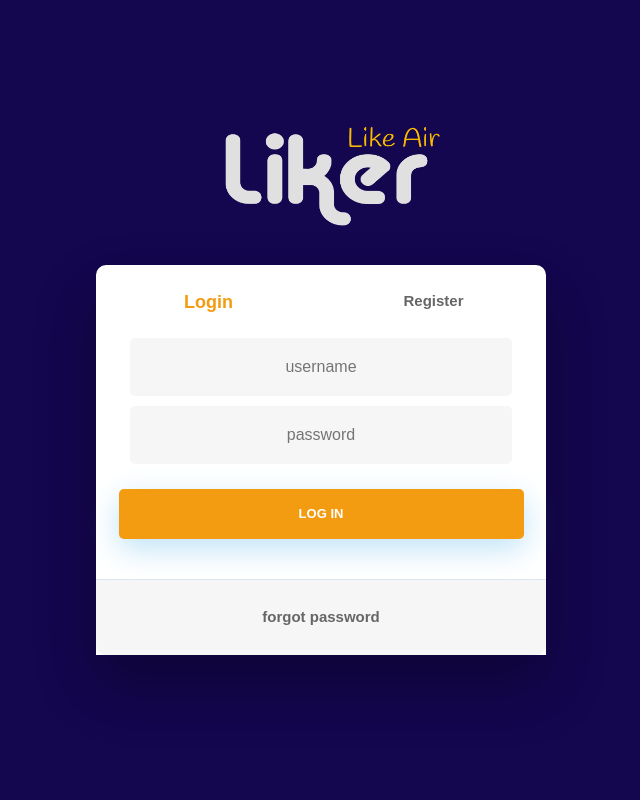
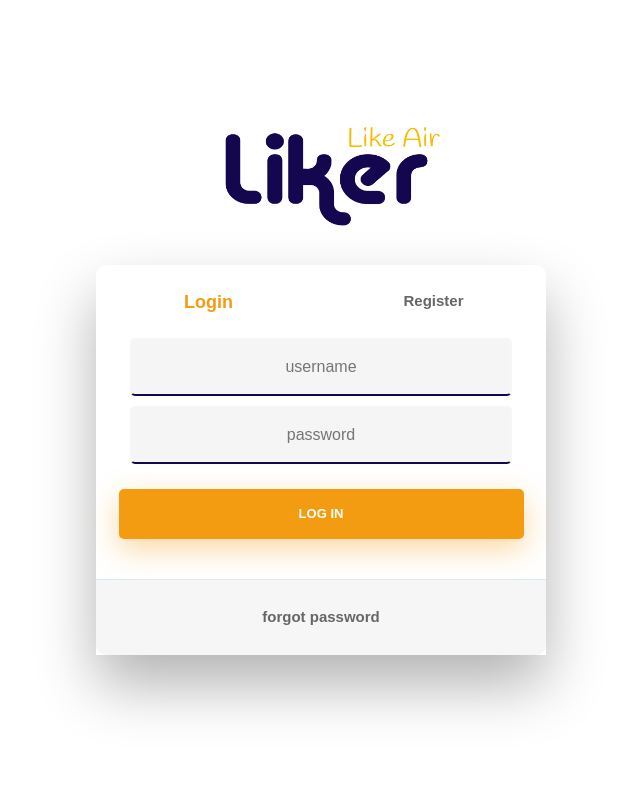
Before and after one commit to ShyFriends/LIKER, a PHP site: template app/templates/signup.twig in a window 1280 px wide. Shown: the whole page, without its empty margins (319-959 px from the left). Run offline with PHP 8.4, Linux system fonts and the light colour scheme; the template is opened without the code that fills it, so the values that code supplies are empty; some libraries are stand-ins or nearby versions.

Commit message:
modified CSS on home, signup page

```diff
--- a/app/templates/signup.twig
+++ b/app/templates/signup.twig
@@ -41,7 +41,7 @@
 
     .wrapper {
       display: flex;
-      background-color: #14064f;
+      background-color: white;
       align-items: center;
       flex-direction: column;
       justify-content: center;
@@ -146,7 +146,7 @@ input[type=button], input[type=submit], input[type=reset]  {
       text-transform: uppercase;
       font-size: 13px;
       -webkit-box-shadow: 0 10px 30px 0 rgba(95,186,233,0.4);
-      box-shadow: 0 10px 30px 0 rgba(95,186,233,0.4);
+      box-shadow: 0 10px 30px 0 rgba(243,156,18,0.4);
       -webkit-border-radius: 5px 5px 5px 5px;
       border-radius: 5px 5px 5px 5px;
       margin: 5px 20px 40px 20px;
@@ -169,18 +169,29 @@ input[type=button], input[type=submit], input[type=reset]  {
       transform: scale(0.95);
     }
 
-    input[type=text] {
-      background-color: #f6f6f6;
-      border: none;
+
+
+    input[type=text]:focus {
+      background-color: white;
+      border-bottom: 2px solid orange;
+    }
+
+    input[type=text]:placeholder {
+      color: #cccccc;
+    }
+     input[type=text] {
+      background-color: whitesmoke;
       color: #0d0d0d;
-      padding: 15px 32px 10px 10px ;
+      padding: 15px 32px;
       text-align: center;
       text-decoration: none;
       display: inline-block;
       font-size: 16px;
-      margin: 5px  ;
+      margin: 5px;
       width: 85%;
       border: 2px solid #f6f6f6;
+      border-bottom: 2px solid rgb(20,6,79);
+
       -webkit-transition: all 0.5s ease-in-out;
       -moz-transition: all 0.5s ease-in-out;
       -ms-transition: all 0.5s ease-in-out;
@@ -190,7 +201,7 @@ input[type=button], input[type=submit], input[type=reset]  {
       border-radius: 5px 5px 5px 5px;
     }
 
-    input[type=text]:focus {
+/*    input[type=text]:focus {
       background-color: #fff;
       border-bottom: 2px solid #5fbae9;
     }
@@ -198,9 +209,18 @@ input[type=button], input[type=submit], input[type=reset]  {
     input[type=text]:placeholder {
       color: #cccccc;
     }
-     input[type=text] {
-      background-color: #f6f6f6;
-      border: none;
+*/
+    input[type=password]:focus {
+      background-color: white;
+      border-bottom: 2px solid orange;
+    }
+
+    input[type=password]:placeholder {
+      color: #cccccc;
+    }
+
+     input[type=password] {
+      background-color: whitesmoke;
       color: #0d0d0d;
       padding: 15px 32px;
       text-align: center;
@@ -210,37 +230,8 @@ input[type=button], input[type=submit], input[type=reset]  {
       margin: 5px;
       width: 85%;
       border: 2px solid #f6f6f6;
-      -webkit-transition: all 0.5s ease-in-out;
-      -moz-transition: all 0.5s ease-in-out;
-      -ms-transition: all 0.5s ease-in-out;
-      -o-transition: all 0.5s ease-in-out;
-      transition: all 0.5s ease-in-out;
-      -webkit-border-radius: 5px 5px 5px 5px;
-      border-radius: 5px 5px 5px 5px;
-    }
+      border-bottom: 2px solid rgb(20,6,79);
 
-    input[type=text]:focus {
-      background-color: #fff;
-      border-bottom: 2px solid #5fbae9;
-    }
-
-    input[type=text]:placeholder {
-      color: #cccccc;
-    }
-
-
-     input[type=password] {
-      background-color: #f6f6f6;
-      border: none;
-      color: #0d0d0d;
-      padding: 15px 32px;
-      text-align: center;
-      text-decoration: none;
-      display: inline-block;
-      font-size: 16px;
-      margin: 5px;
-      width: 85%;
-      border: 2px solid #f6f6f6;
       -webkit-transition: all 0.5s ease-in-out;
       -moz-transition: all 0.5s ease-in-out;
       -ms-transition: all 0.5s ease-in-out;
@@ -469,7 +460,7 @@ input[type=button], input[type=submit], input[type=reset]  {
   </script>
 
   <div class="wrapper" style="padding-bottom: 100px;">
- <img src="{{base_url}}/img/Likerlogo2.png" class="fadeIn first" style="height: 200px;width: 300px;">
+ <img src="{{base_url}}/img/Likerlogo.png" class="fadeIn first" style="height: 200px;width: 300px;">
 
     <div id="formContent" class="wrapper fadeInDown" >
 
```
Also changed, not shown: app/templates/home.twig (+5 -5 lines).
